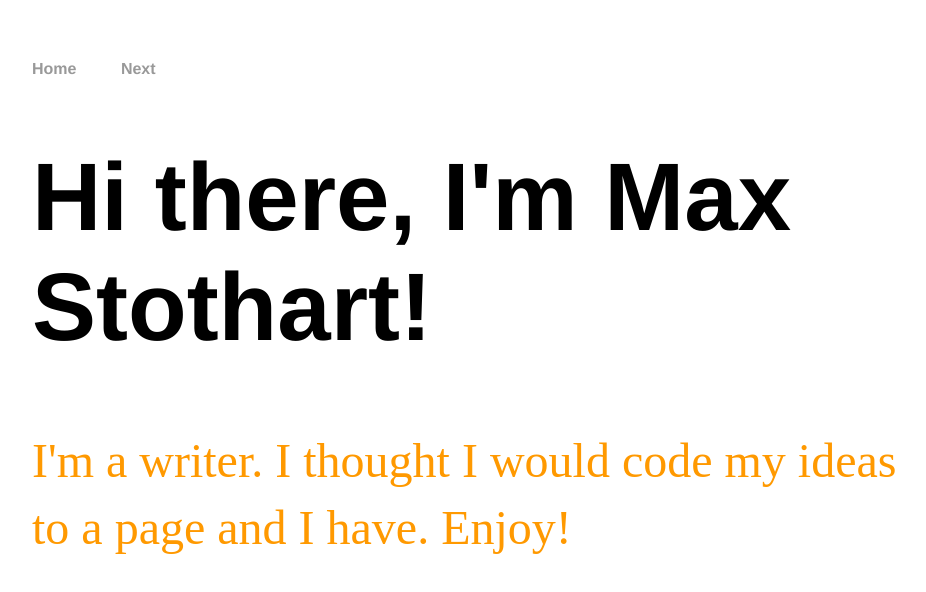
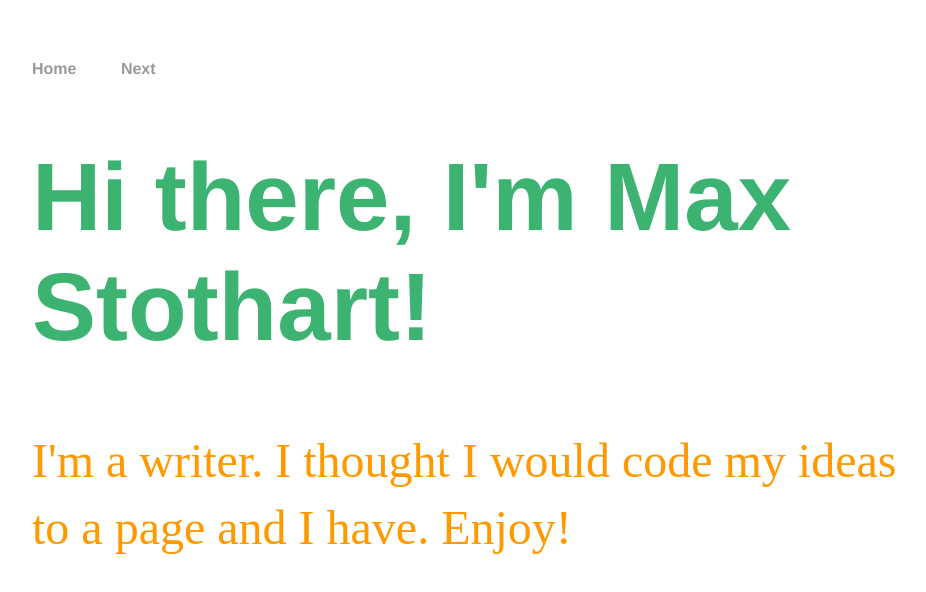
Before and after one commit to maxstothart2020/writing, a plain HTML site: page index.html in a window 1280 px wide. Shown: the top 592 px of the page, without its empty margins (160-1086 px from the left). Drawn offline with Linux system fonts and the light colour scheme.

Commit message:
Update index.html

```diff
--- a/index.html
+++ b/index.html
@@ -1,7 +1,7 @@
 <!DOCTYPE html>
 <html>
 	<head>
-		<title>Max Stothart, summary</title>
+		<title>Max Stothart, writing</title>
 		<!-- link to main stylesheet -->
 		<link rel="stylesheet" type="text/css" href="/css/main.css">
 	</head>
@@ -20,7 +20,7 @@
 		</nav>
 		<div class="container">
     		<div class="blurb">
-        		<h1 style="color:rgb(0, 0, 0);">Hi there, I'm Max Stothart!</h1>
+        		<h1 style="color:MediumSeaGreen;">Hi there, I'm Max Stothart!</h1>
 				<p style="color:rgb(255, 153, 0);">I'm a writer.  I thought I would code my ideas to a page and I have. Enjoy!</p>
     		</div><!-- /.blurb -->
 		</div><!-- /.container -->
```
